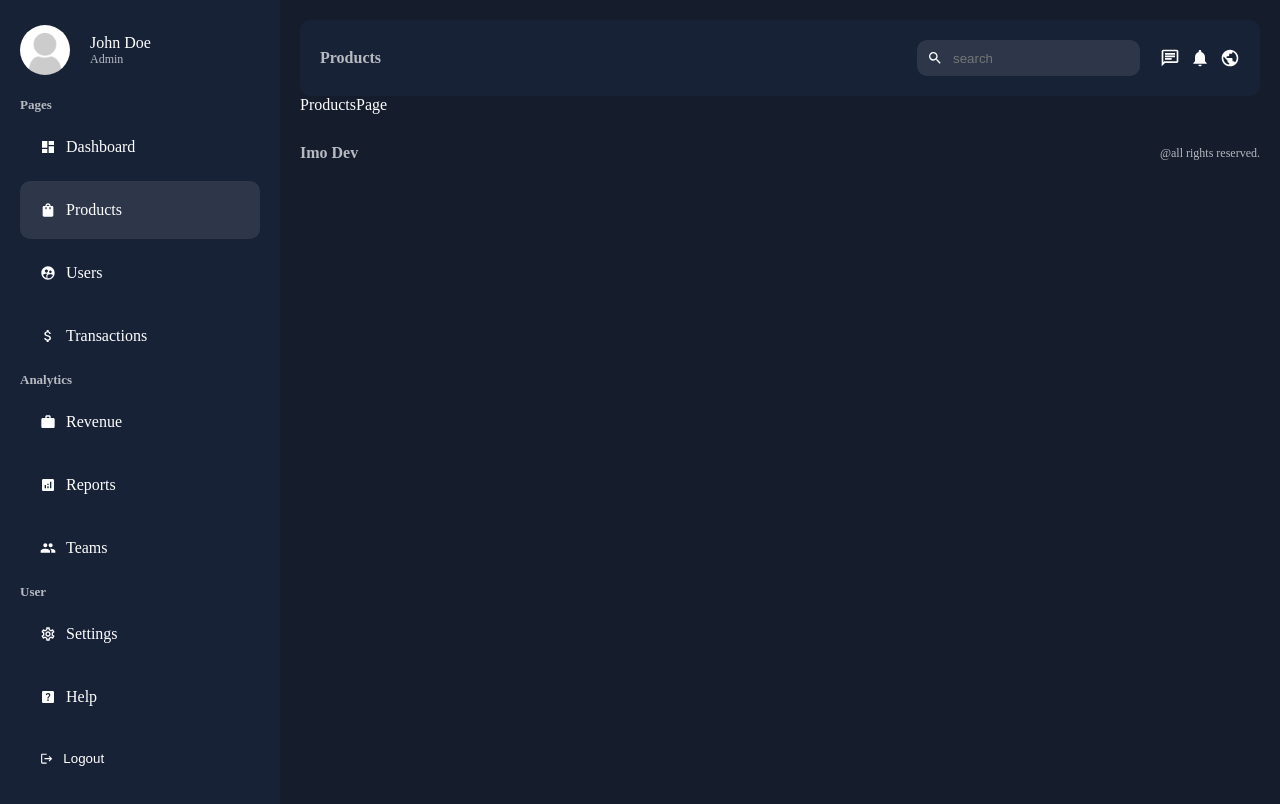
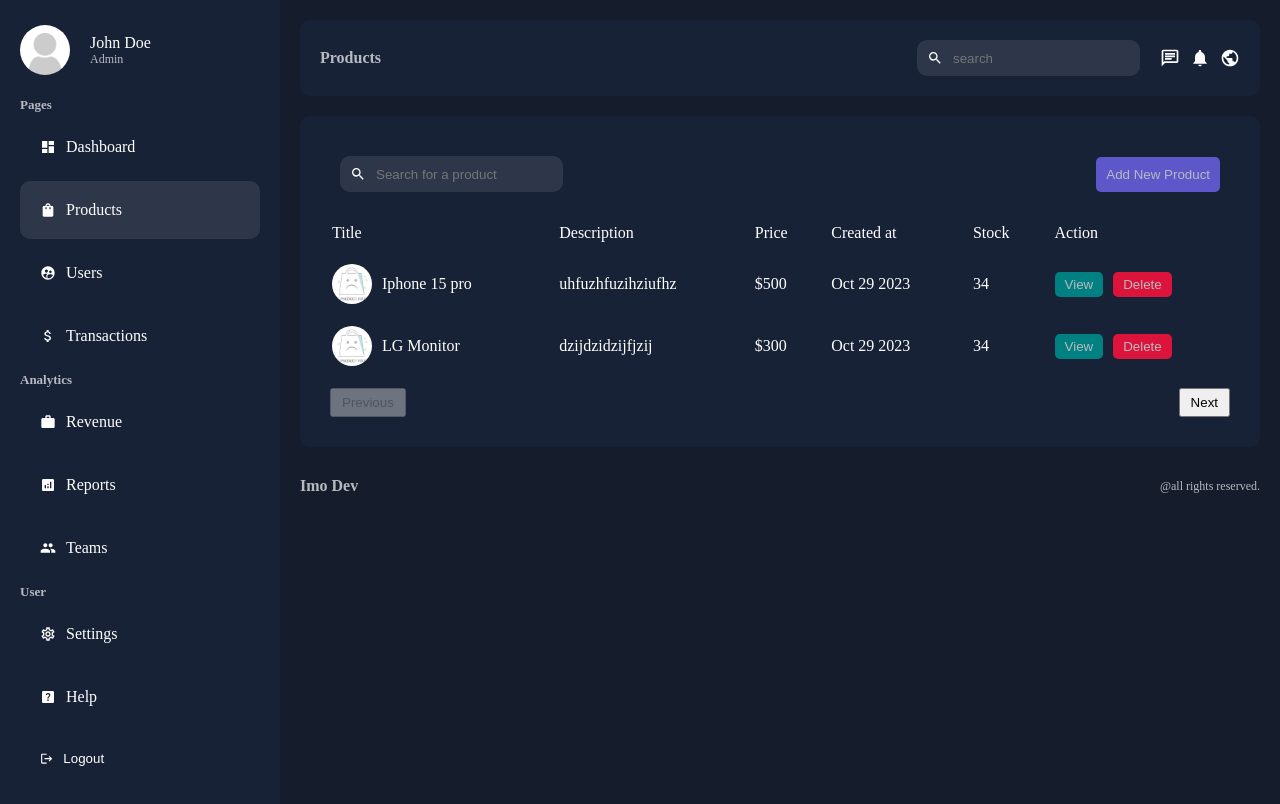
Before and after one commit to notcoder-stack/Admin-App, a Next.js app: page /dashboard/products in a window 1280 px wide. Built offline with nearby package versions, Linux system fonts and the light colour scheme.

Commit message:
Create Product page

```diff
--- a/app/dashboard/products/page.jsx
+++ b/app/dashboard/products/page.jsx
@@ -1,9 +1,95 @@
+import Search from "@/app/ui/dashboard/search/search";
+import Image from "next/image";
+import Link from "next/link";
+import styles from "@/app/ui/dashboard/products/products.module.css";
+import Pagination from "@/app/ui/dashboard/pagination/pagination";
+
 const ProductsPage = () => {
-    return (
-        <div>
-            ProductsPage
-        </div>
-    );
-}
+  return (
+    <div className={styles.container}>
+      <div className={styles.top}>
+        <Search placeholder="Search for a product" />
+        <Link href="dashboard/products/add">
+          <button className={styles.addbutton}>Add New Product</button>
+        </Link>
+      </div>
+      <table className={styles.table}>
+        <thead>
+          <tr>
+            <td>Title</td>
+            <td>Description</td>
+            <td>Price</td>
+            <td>Created at</td>
+            <td>Stock</td>
+            <td>Action</td>
+          </tr>
+        </thead>
+        <tbody>
+          <tr>
+            <td>
+              <div className={styles.product}>
+                <Image
+                  src="/noproduct.jpg"
+                  width={40}
+                  height={40}
+                  alt=""
+                  className={styles.productImage}
+                />
+                Iphone 15 pro
+              </div>
+            </td>
+            <td>uhfuzhfuzihziufhz</td>
+            <td>$500</td>
+            <td>Oct 29 2023</td>
+            <td>34</td>
+            <td>
+              <div className={styles.buttons}>
+                <Link href="/">
+                  <button className={`${styles.button} ${styles.view}`}>
+                    View
+                  </button>
+                </Link>
+                <button className={`${styles.button} ${styles.delete}`}>
+                  Delete
+                </button>
+              </div>
+            </td>
+          </tr>
+          <tr>
+            <td>
+              <div className={styles.product}>
+                <Image
+                  src="/noproduct.jpg"
+                  width={40}
+                  height={40}
+                  alt=""
+                  className={styles.productImage}
+                />
+                LG Monitor
+              </div>
+            </td>
+            <td>dzijdzidzijfjzij</td>
+            <td>$300</td>
+            <td>Oct 29 2023</td>
+            <td>34</td>
+            <td>
+              <div className={styles.buttons}>
+                <Link href="/">
+                  <button className={`${styles.button} ${styles.view}`}>
+                    View
+                  </button>
+                </Link>
+                <button className={`${styles.button} ${styles.delete}`}>
+                  Delete
+                </button>
+              </div>
+            </td>
+          </tr>
+        </tbody>
+      </table>
+      <Pagination />
+    </div>
+  );
+};
 
 export default ProductsPage;
--- a/app/ui/dashboard/dashboard.module.css
+++ b/app/ui/dashboard/dashboard.module.css
@@ -6,6 +6,7 @@
     flex: 1;
     background-color: var(--bgSoft);
     padding: 20px;
+    min-height: 100vh;
 }
 
 .content {
--- a/app/ui/dashboard/products/products.module.css
+++ b/app/ui/dashboard/products/products.module.css
@@ -0,0 +1,62 @@
+.container {
+    background-color: var(--bgSoft);
+    padding: 20px;
+    border-radius: 10px;
+    margin-top: 20px;
+}
+
+.top {
+    display: flex;
+    align-items: center;
+    justify-content: space-between;
+    padding: 20px;
+}
+
+.addbutton {
+    padding: 10px;
+    background-color: #5d57c9;
+    color: var(--textSoft);
+    border: none;
+    border-radius: 5px;
+    cursor: pointer;
+}
+
+.table {
+    width: 100%;
+}
+
+.table td {
+    padding: 10px;
+}
+
+.product {
+    display: flex;
+    align-items: center;
+    gap: 10px;
+}
+
+.productImage {
+    border-radius: 50%;
+    object-fit: cover;
+}
+
+.buttons {
+    display: flex;
+    gap: 10px;
+}
+
+.button {
+    padding: 5px 10px;
+    border-radius: 5px;
+    color: var(--textSoft);
+    border: none;
+    cursor: pointer;
+}
+
+.view {
+    background-color: teal;
+}
+
+.delete {
+    background-color: crimson;
+}
```
